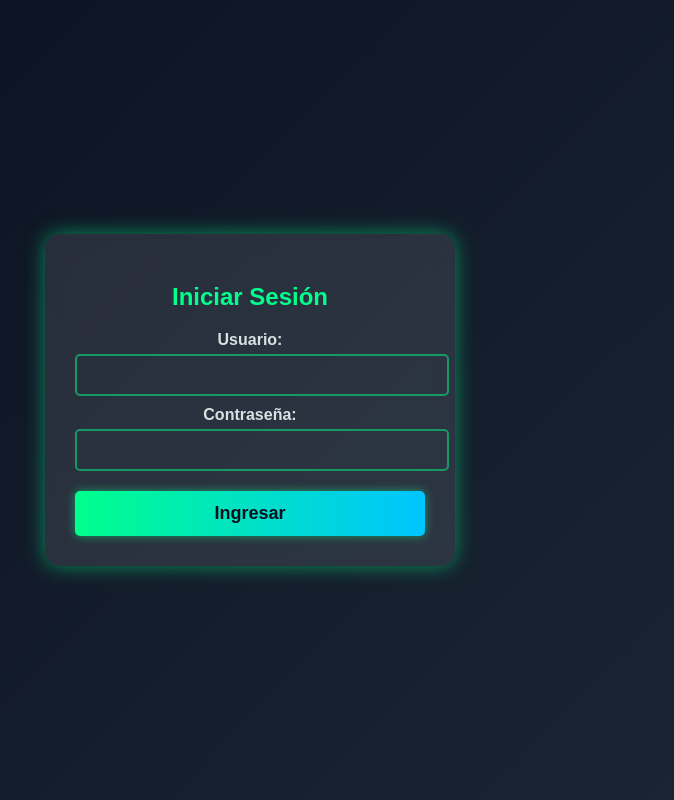
After one commit to Yamizaki/stakin2.0, a Django app: a page that uses templates/login.html in a window 1280 px wide. The commit adds this page. Shown: the whole page, without its empty margins (390-1064 px from the left). Run offline with Django 5.2, Linux system fonts and the light colour scheme; data that the repository does not hold is empty; parts of the project's set-up code (start-up, migrations or seed data) failed here and were passed over.

```diff
--- a/Investment/tasks.py
+++ b/Investment/tasks.py
@@ -16,7 +16,7 @@ def increment_account_balance():
         for account in accounts:
             # Supongamos que `initial_amount` representa los fondos pendientes
             account.apply_daily_profit()
-
+            account.calculate_total_amount()
             # Creamos un registro de transaccion
             InvestmentTransaction.objects.create(investment_account=account, commission_balance=account.commission_balance, transaction_type="payment_return", amount=account.daily_return, date=now)
     except Exception as e:
--- a/Investment/urls.py
+++ b/Investment/urls.py
@@ -1,6 +1,7 @@
 from django.urls import path
-from .views import InvestmentAccountListView
+from .views import InvestmentAccountListView, create_investment_account
 
 urlpatterns = [
     path("", InvestmentAccountListView.as_view(), name="account-list"),
+    path("_create", create_investment_account, name="account-create"),
 ]
--- a/staking/urls.py
+++ b/staking/urls.py
@@ -18,11 +18,15 @@ from django.contrib import admin
 from django.urls import path, include
 from django.conf import settings
 from django.conf.urls.static import static
-
+from django.contrib.auth.views import  LogoutView
+from .views import custom_login
 urlpatterns = [
     path('admin/', admin.site.urls),
     path('profile/', include('Users.urls')),
     path('accounts/', include('Investment.urls')),
+
+    path('login/', custom_login, name='login'),
+    path('logout/', LogoutView.as_view(next_page='/'), name='logout'),
 ]
 if settings.DEBUG:
     urlpatterns += static(settings.MEDIA_URL, document_root=settings.MEDIA_ROOT)
--- /dev/null
+++ b/staking/views.py
@@ -0,0 +1,16 @@
+from django.shortcuts import render, redirect
+from django.contrib.auth import authenticate, login
+from django.contrib import messages
+
+def custom_login(request):
+    if request.method == "POST":
+        username = request.POST['username']
+        password = request.POST['password']
+        user = authenticate(request, username=username, password=password)  # Verifica credenciales
+        if user is not None:
+            login(request, user)  # Inicia sesión
+            return redirect('account-list')  # Redirige al usuario después del login
+        else:
+            messages.error(request, "Usuario o contraseña incorrectos")  # Muestra error
+
+    return render(request, 'login.html')
--- a/static/css/button.css
+++ b/static/css/button.css
@@ -12,7 +12,7 @@ button {
     border: none;
     letter-spacing: 0.05em;
     border-radius: 16px;
-    padding: 0px 10px;
+    padding: 5px 10px;
   }
 
   button svg {
@@ -80,5 +80,4 @@ button {
     border: none;
     letter-spacing: 0.05em;
     border-radius: 16px;
-    padding: 0px 10px;
   }
--- /dev/null
+++ b/templates/login.html
@@ -0,0 +1,95 @@
+<!DOCTYPE html>
+<html lang="es">
+<head>
+    <meta charset="UTF-8">
+    <meta name="viewport" content="width=device-width, initial-scale=1.0">
+    <title>Iniciar Sesión</title>
+    <style>
+        /* Fondo con efecto futurista */
+        body {
+            font-family: 'Orbitron', sans-serif;
+            background: linear-gradient(135deg, #0A0F1F, #1B2735);
+            color: #dae1e2;
+            display: flex;
+            justify-content: center;
+            align-items: center;
+            height: 100vh;
+            margin: 0;
+        }
+
+        /* Contenedor del formulario con efecto glassmorphism */
+        .login-container {
+            background: rgba(255, 255, 255, 0.1);
+            border-radius: 15px;
+            backdrop-filter: blur(10px);
+            padding: 30px;
+            width: 350px;
+            box-shadow: 0px 0px 20px rgba(0, 255, 140, 0.5);
+            text-align: center;
+        }
+
+        h2 {
+            color: #00ff8c;
+            margin-bottom: 20px;
+        }
+
+        label {
+            display: block;
+            margin: 10px 0 5px;
+            font-weight: bold;
+        }
+
+        /* Inputs con borde neon */
+        input {
+            width: 100%;
+            padding: 10px;
+            border: 2px solid rgba(0, 255, 140, 0.5);
+            background: transparent;
+            color: #00ff8c;
+            border-radius: 5px;
+            outline: none;
+            font-size: 16px;
+        }
+
+        input:focus {
+            border-color: #00ff8c;
+            box-shadow: 0px 0px 10px #00ff8c;
+        }
+
+        /* Botón con efecto neon */
+        .btn-login {
+            margin-top: 20px;
+            width: 100%;
+            padding: 12px;
+            border: none;
+            background: linear-gradient(90deg, #00ff8c, #00c4ff);
+            color: #0A0F1F;
+            font-size: 18px;
+            font-weight: bold;
+            border-radius: 5px;
+            cursor: pointer;
+            transition: 0.3s;
+            box-shadow: 0px 0px 10px rgba(0, 255, 140, 0.5);
+        }
+
+        .btn-login:hover {
+            box-shadow: 0px 0px 20px rgba(0, 255, 140, 0.9);
+        }
+    </style>
+</head>
+<body>
+    <div class="login-container">
+        <h2>Iniciar Sesión</h2>
+        <form method="post">
+            {% csrf_token %}
+            <label for="id_username">Usuario:</label>
+            <input type="text" name="username" id="id_username" required>
+
+            <label for="id_password">Contraseña:</label>
+            <input type="password" name="password" id="id_password" required>
+
+            <button type="submit" class="btn-login">Ingresar</button>
+        </form>
+    </div>
+</body>
+</html>
```
Also changed, not shown: Investment/forms.py (added, +7 -0 lines), Investment/models.py (+6 -2 lines), Investment/views.py (+20 -3 lines), staking/settings.py (+17 -15 lines), static/css/custom.css (+104 -0 lines), templates/base.html (+4 -4 lines), templates/investment_account_list.html (+40 -17 lines).
